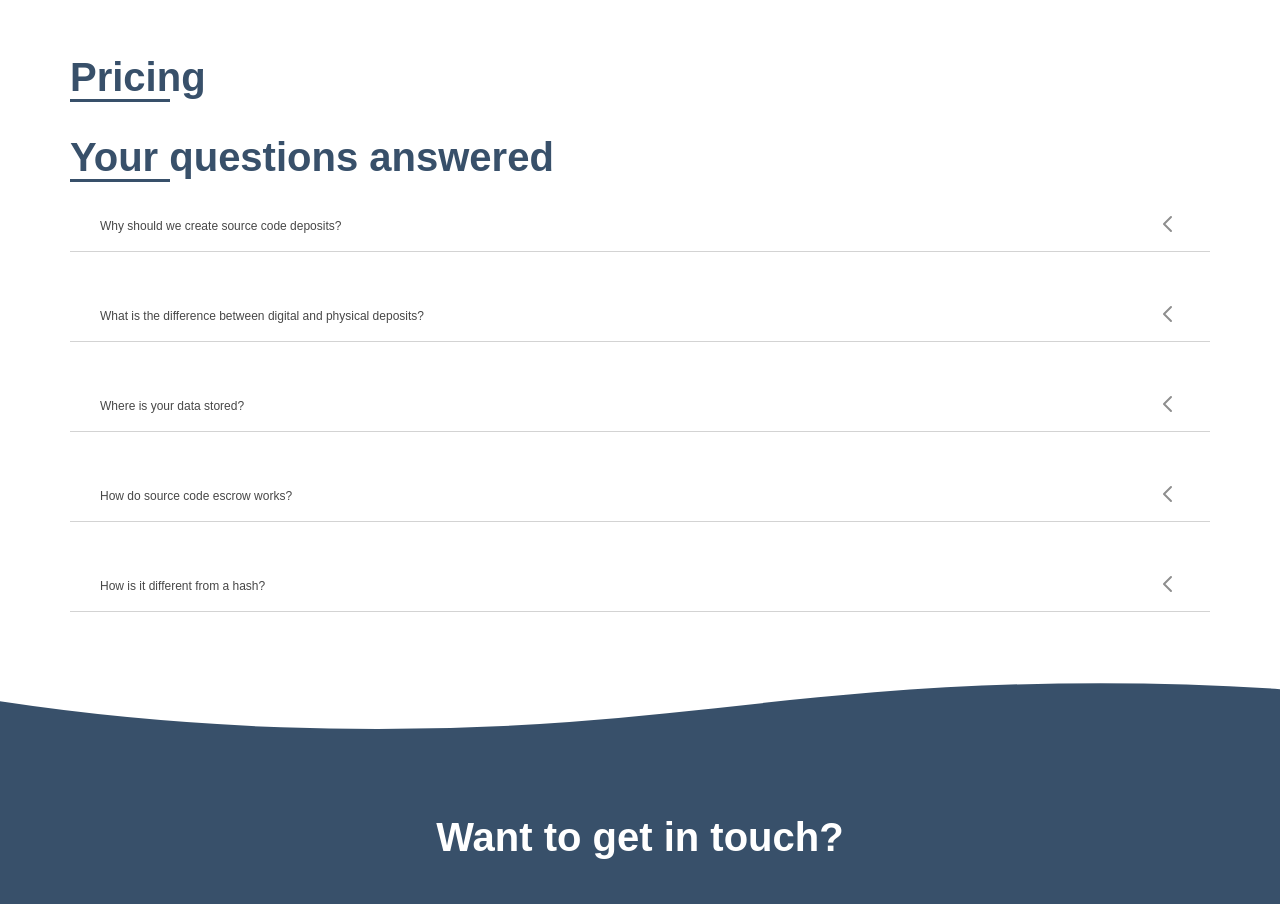
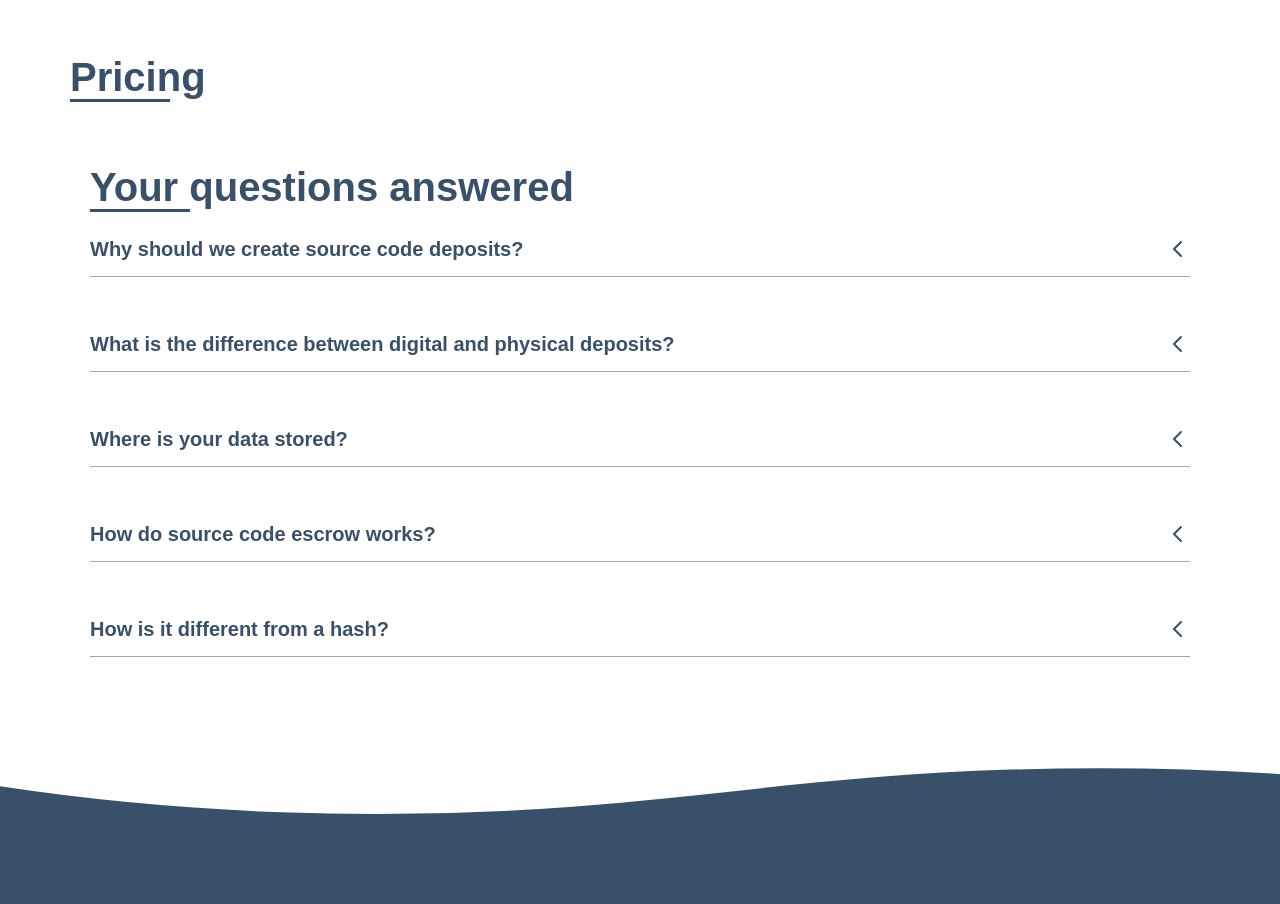
Before and after one commit to nathaner/test-temp, a Next.js app: page / in a window 1280 px wide. Shown: the part 2183-3087 px from the top of the page. Built offline with nearby package versions, Linux system fonts and the light colour scheme.

Commit message:
Add transition to accordion

```diff
--- a/components/AccordionElement.tsx
+++ b/components/AccordionElement.tsx
@@ -1,20 +1,30 @@
-import { useState } from 'react';
-import Chevron from './common/Chevron';
+import { useState } from "react";
+import classNames from "classnames";
 
 export default function AccordionElement({ heading, children }) {
-  const [isOpen, setIsOpen] = useState(false);
-  const handleChange = () => {
-    setIsOpen(!isOpen);
-  };
-  return (
-    <div className={'question ' + (isOpen ? 'opened' : 'closed')}>
-      <h4 onClick={handleChange}>
-        {heading}
-        <div>
-          {isOpen ? <Chevron /> : <Chevron orientation="LEFT" />}
+    const [expanded, setExpanded] = useState(false);
+    const handleChange = () => {
+        setExpanded((isOpen) => !isOpen);
+    };
+    return (
+        <div className={classNames("accordion", { expanded })}>
+            <header>
+                <h3 onClick={handleChange}>{heading}</h3>
+                <svg
+                    xmlns="http://www.w3.org/2000/svg"
+                    fill="none"
+                    viewBox="0 0 24 24"
+                    stroke="currentColor"
+                >
+                    <path
+                        stroke-linecap="round"
+                        stroke-linejoin="round"
+                        stroke-width="2"
+                        d="M15 19l-7-7 7-7"
+                    />
+                </svg>
+            </header>
+            <p>{children}</p>
         </div>
-      </h4>
-      <p>{children}</p>
-    </div>
-  );
+    );
 }
--- a/pages/index.tsx
+++ b/pages/index.tsx
@@ -135,7 +135,7 @@ export default function Home(props) {
         <section>
           <Heading>Pricing</Heading>
         </section>
-        <section>
+        <section className="container block">
           <Heading>Your questions answered</Heading>
           <Accordion data={props.accordion} />
         </section>
--- a/styles/components/accordion.scss
+++ b/styles/components/accordion.scss
@@ -1,31 +1,44 @@
+
+/* Accordion */
+
 .accordion {
-  margin: 2rem auto;
+  margin: 1rem auto;
+}
 
-  h4 {
+.accordion header {
   display: flex;
   align-items: center;
-    justify-content: space-between;
-    font-size: 1.2rem;
+  margin: 1rem auto;
+  padding: 1.5rem 0;
   cursor: pointer;
-    border-bottom: 1px solid var(--color-lightgrey);
-    padding: 10px 30px;
-    font-weight: normal;
-    margin: 20px auto;
+  border-bottom: 1px solid rgb(165, 165, 165);
 }
 
-  h4 svg {
-    width: 24px;
-    color: var(--color-grey);
+.accordion header h3 {
+  margin: 0;
+  flex-grow: 1;
+  font-size: 2rem;
 }
 
-  .closed p {
+.accordion header svg {
   display: block;
-    line-height: 0;
-    max-height: 0px;
+  width: 24px;
+  color: var(--color-primary);
+  transition: transform 0.3s;
+}
+
+.accordion p {
+  max-height: 0;
   overflow: hidden;
+  opacity: 0;
+  transition: all 0.3s;
 }
-  .opened p {
-    min-height: auto;
-    padding: 0 30px;
+
+.accordion.expanded header svg {
+  transform: rotate(-90deg);
 }
+
+.accordion.expanded p {
+  max-height: 100%;
+  opacity: 1;
 }
```
Lines whose indentation alone changed are shown as unchanged.
